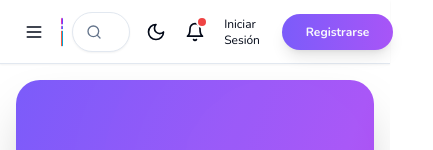
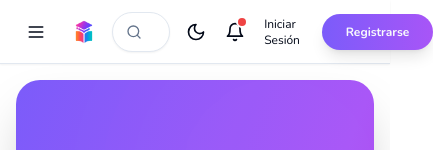
Before and after one commit to JoseDavidGarciaP/EducaNet, a React (Vite) app: page / in a window 390 px wide. Shown: the top 150 px of the page, 433 px wide, since content can reach past the window. Built offline with nearby package versions, Linux system fonts and the light colour scheme.

Commit message:
Cambio de icono y hacer logo responsive para móvil

```diff
--- a/index.html
+++ b/index.html
@@ -10,7 +10,7 @@
 		<link rel="preconnect" href="https://fonts.googleapis.com">
 		<link rel="preconnect" href="https://fonts.gstatic.com" crossorigin>
 		<link href="https://fonts.googleapis.com/css2?family=Nunito:wght@400;600;700;800&display=swap" rel="stylesheet">
-		<link rel="icon" href="public/icon_educanet.png">
+		<link rel="icon" href="public/icon_educanet.webp">
 	</head>
 	<body>
 		<div id="root"></div>
--- a/src/layouts/TopHeader.jsx
+++ b/src/layouts/TopHeader.jsx
@@ -23,11 +23,11 @@ const TopHeader = ({ toggleSidebar, isSidebarOpen, user, logout, theme, toggleTh
     <header className="bg-card border-b border-border shadow-sm h-16 flex items-center justify-between px-4 md:px-6 sticky top-0 z-30">
       <div className="flex items-center">
         <Button variant="ghost" size="icon" onClick={toggleSidebar} className="mr-2 p-2 rounded-full hover:bg-accent">
-           {isSidebarOpen ? <X className="h-5 w-5 text-foreground" /> : <Menu className="h-5 w-5 text-foreground" />}
+            {isSidebarOpen ? <X className="h-5 w-5 text-foreground" /> : <Menu className="h-5 w-5 text-foreground" />}
         </Button>
 
         <Link to="/" className="items-center space-x-2 flex">
-             <img src={logoUrl} alt={`${siteName} Logo`} className="h-16 w-auto" />
+            <img src={logoUrl} alt={`${siteName} Logo`} className="h-10 sm:h-12 md:h-14 shrink-0 w-auto max-w-[120px]" />
             <span className="text-xl font-bold text-foreground hidden sm:inline">
                 {siteName}
             </span>
```
